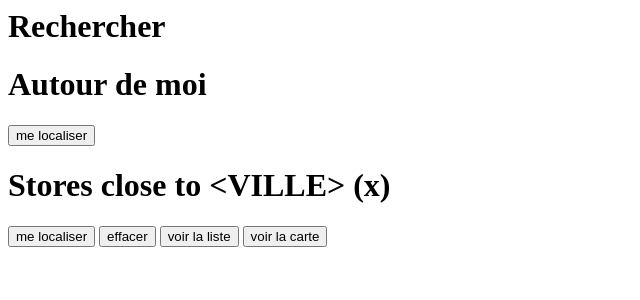
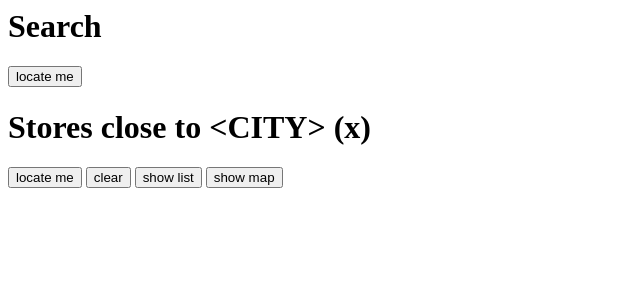
Before and after one commit to florianboudot/store-locator, a PHP site: page /module-store-locator.php in a window 1280 px wide. Shown: the top 300 px of the page, without its empty margins (0-640 px from the left). Run offline with PHP 8.4, Linux system fonts and the light colour scheme.

Commit message:
remove unused showrooms specific cases

```diff
--- a/css/vendors/_leaflet-geocoder-mapzen.scss
+++ b/css/vendors/_leaflet-geocoder-mapzen.scss
@@ -105,8 +105,6 @@ img.leaflet-pelias-layer-icon {
 }
 
 .leaflet-pelias-layer-icon-point {
-    @extend .icon-immovable;
-    @extend .icon-font;
     color: $color-text-grey;
     //background-image: url('../img/point_icon.png');
 }
--- a/inc/modules/module-store-locator.php
+++ b/inc/modules/module-store-locator.php
@@ -1,29 +1,24 @@
 <?php $json_url = isset($json_url) ? $json_url : ''; ?>
+
 <?php $lat = isset($_GET['lat']) ? $_GET['lat'] : ''; ?>
 <?php $lng = isset($_GET['lng']) ? $_GET['lng'] : ''; ?>
-<?php $page = isset($page) ? $page : ''; ?>
 
 
 
-<div id="store-locator-container" class="page-<?php echo $page; ?>">
-    <div id="sidebar" class="<?php echo ($page == 'showrooms') ? 'active' : ''; ?>">
+<div id="store-locator-container">
+    <div id="sidebar">
         <div id="panel-container">
             <div class="panel panel-1">
                 <!-- GEOCODER SEARCH -->
                 <div class="locator-block-title find-store">
                     <h1 class="txt-title-l-2 txt-title-dashed">
-                        Rechercher
+                        Search
                     </h1>
                     <div class="js-geocoder-search form-item" data-input-placeholder="Saisissez une ville, un CP..."></div>
-                </div>
 
-                <!-- LOCATE ME -->
-                <div class="locator-block-title locate-me">
-                    <h1 class="txt-title-l-2 txt-title-dashed">
-                        Autour de moi
-                    </h1>
+
                     <button type="button" class="btn btn-main btn-locate-me js-locate-me">
-                        me localiser
+                        locate me
                     </button>
                 </div>
             </div>
@@ -34,7 +29,7 @@
                     <h1 class="txt-title-l-2 txt-title-dashed">
                         Stores close to
                         <span class="city-nearby">
-                            &lt;VILLE&gt;
+                            &lt;CITY&gt;
                         </span>
                         <span class="list-count color-orange">
                             (x)
@@ -42,17 +37,17 @@
                     </h1>
                     <div class="buttons">
                         <button type="button" class="btn btn-medium decli-reverse btn-locate-me js-locate-me">
-                            me localiser
+                            locate me
                         </button>
                         <button type="button" class="btn btn-medium decli-reverse btn-back js-display-panel" data-display-panel="1">
-                            effacer
+                            clear
                         </button>
 
-                        <button type="button" class="btn btn-medium decli-reverse btn-see-list js-toggle-list-map <?php echo $page == 'showrooms' ? 'hidden' : ''; ?>" data-type="list">
-                            voir la liste
+                        <button type="button" class="btn btn-medium decli-reverse btn-see-list js-toggle-list-map" data-type="list">
+                            show list
                         </button>
-                        <button type="button" class="btn btn-medium decli-reverse btn-see-card js-toggle-list-map <?php echo $page == 'showrooms' ? '' : 'hidden'; ?>" data-type="map">
-                            voir la carte
+                        <button type="button" class="btn btn-medium decli-reverse btn-see-card js-toggle-list-map" data-type="map">
+                            show map
                         </button>
                     </div>
                 </div>
@@ -72,7 +67,7 @@
                     </div>
                 </script>
 
-                <div id="stores-list" class="<?php echo ($page == 'showrooms') ? 'active' : ''; ?>">
+                <div id="stores-list">
                     <!-- tpl -->
                 </div>
             </div>
--- a/store-locator-switch-markers-layers.php
+++ b/store-locator-switch-markers-layers.php
@@ -28,8 +28,6 @@
                 <!-- MAP + SIDEBAR -->
                 <?php
                 $json_url = "json/agences-et-showrooms.json";
-                $search_title = "Rechercher";
-                $page = "showrooms";
                 include('inc/modules/module-store-locator.php');
                 ?>
             </div>
```
Also changed, not shown: css/base/_buttons.scss (+0 -10 lines), css/modules/_store-locator.scss (+3 -24 lines), js/store-locator.js (+4 -7 lines).
